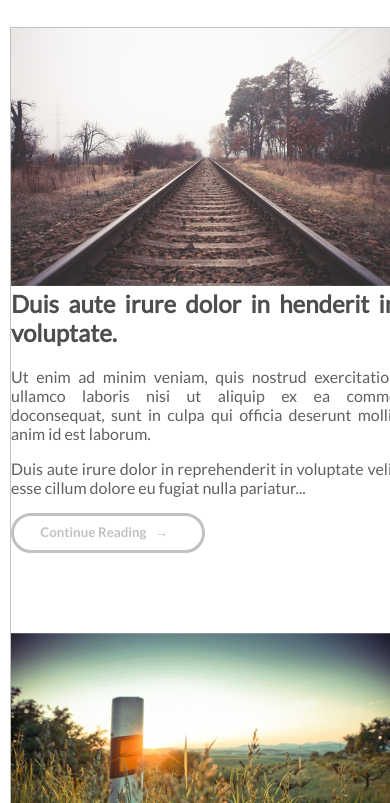
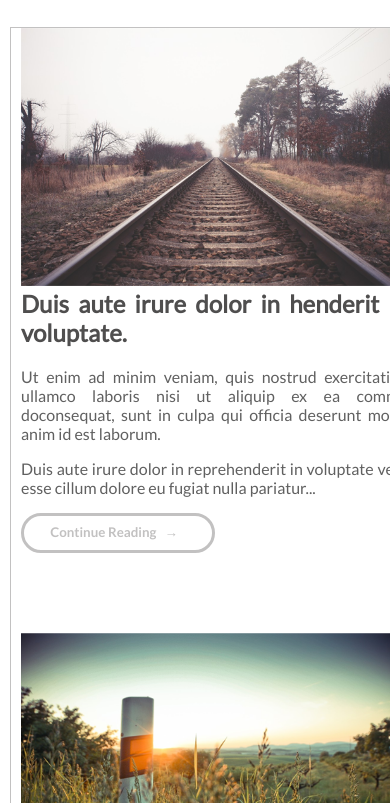
Before and after one commit to AndreiYakerson/DesignPagesPart-1, a plain HTML site: page index.html in a window 390 px wide. Shown: the part 133-936 px from the top of the page. Drawn offline with Linux system fonts and the light colour scheme.

Commit message:
Add main-container mobile padding

```diff
--- a/style/setup/mq.css
+++ b/style/setup/mq.css
@@ -10,6 +10,10 @@
         display: grid;
         grid-template-columns:
             minmax(10px, 1fr) minmax(auto, 1023px) minmax(10px, 1fr);
+    }
+
+    .main-container {
+        padding-inline: 10px;
     }
 
 
```
